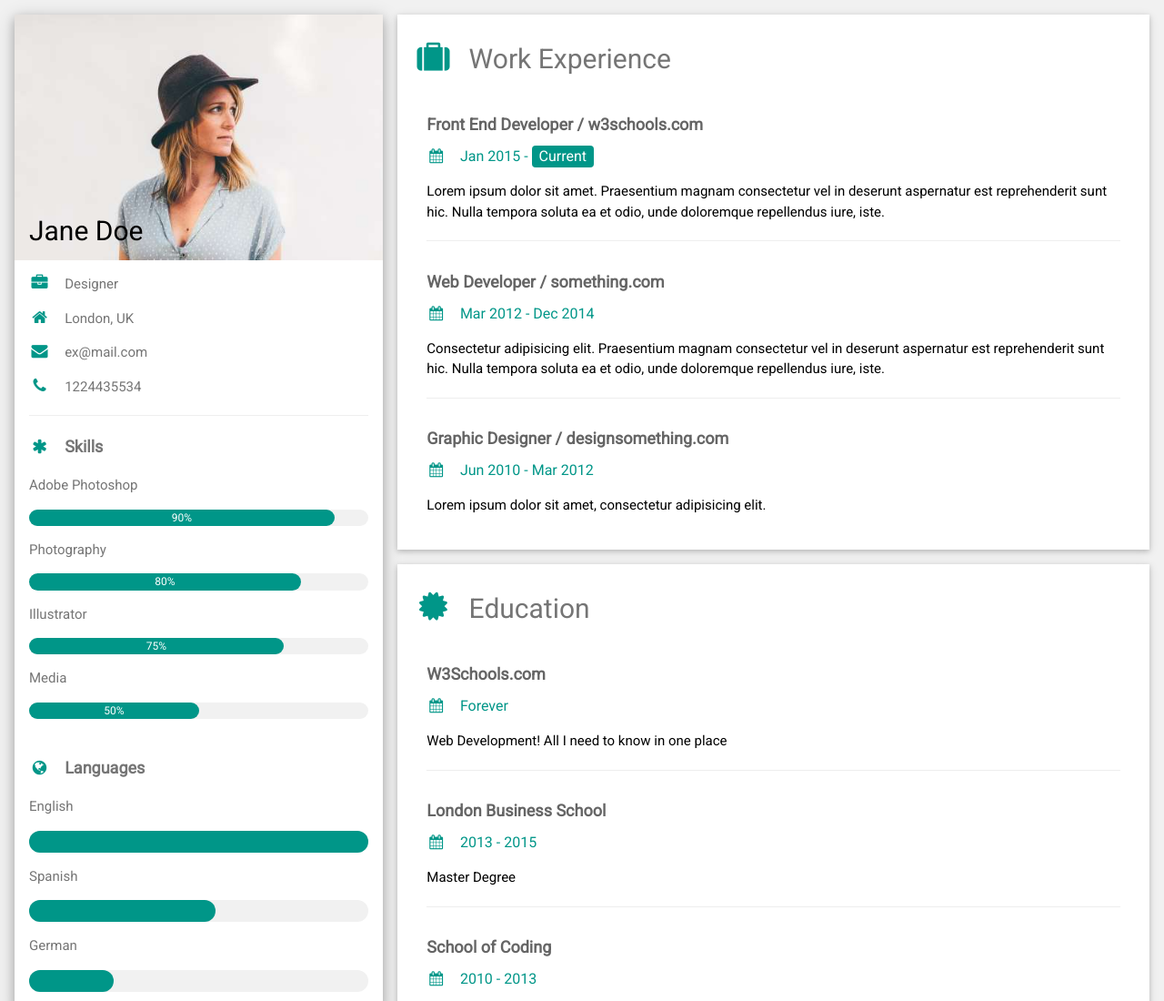
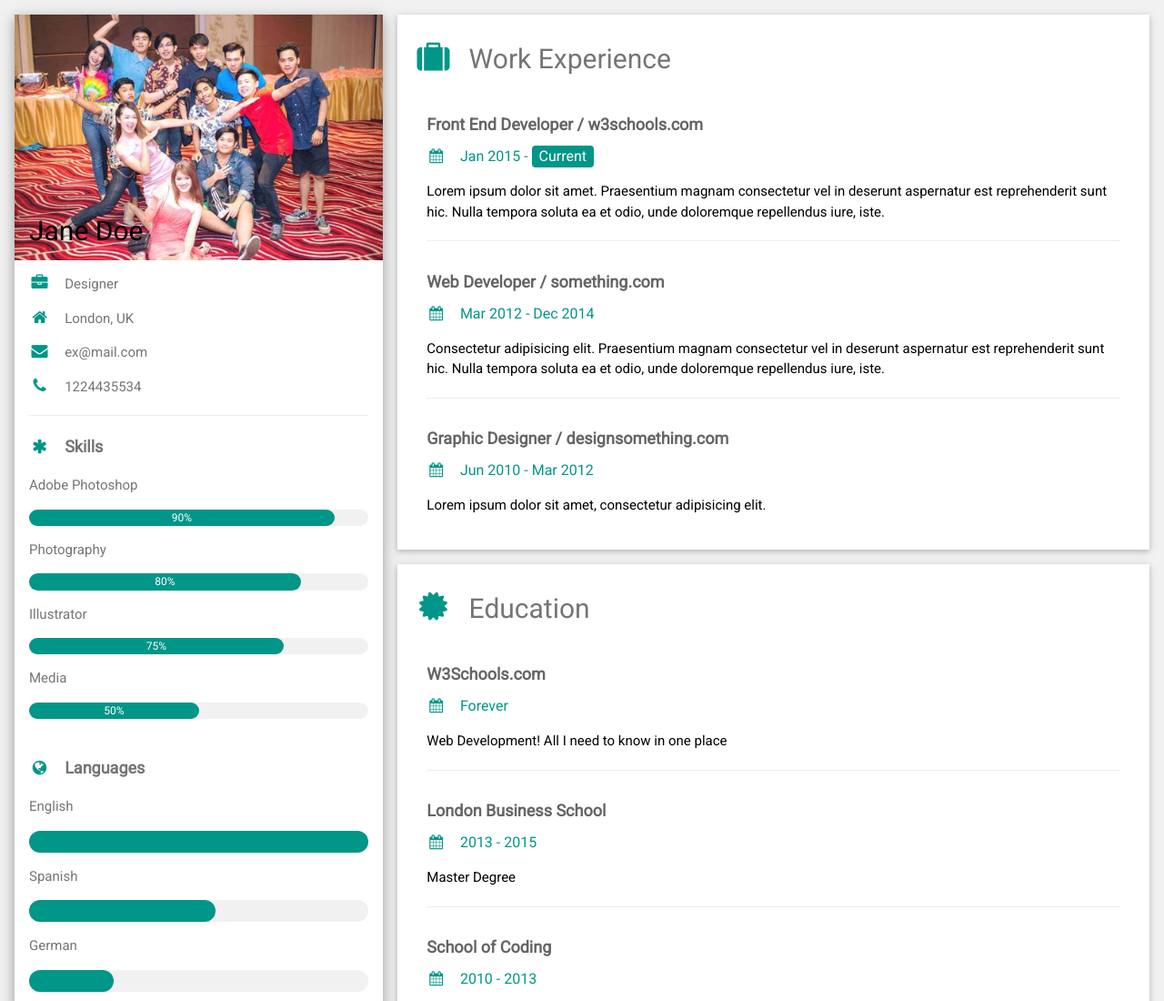
Before and after one commit to perciuspuppy/resume, a plain HTML site: page index.html in a window 1280 px wide. Shown: the top 1100 px of the page at 91% size. Drawn offline with nearby package versions, Linux system fonts and the light colour scheme.

Commit message:
edit photo html

```diff
--- a/index.html
+++ b/index.html
@@ -22,7 +22,7 @@ html,body,h1,h2,h3,h4,h5,h6 {font-family: "Roboto", sans-serif}
 
       <div class="w3-white w3-text-grey w3-card-4">
         <div class="w3-display-container">
-          <img src="avatar_hat.jpg" style="width:100%" alt="Avatar">
+          <img src="123.jpeg" style="width:100%" alt="Avatar">
           <div class="w3-display-bottomleft w3-container w3-text-black">
             <h2>Jane Doe</h2>
           </div>
```
